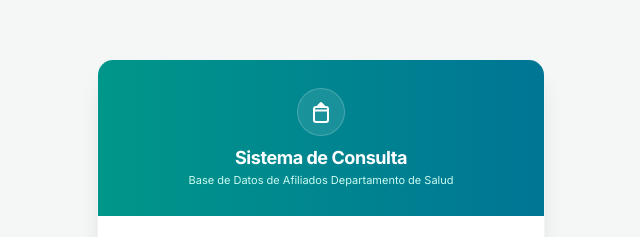
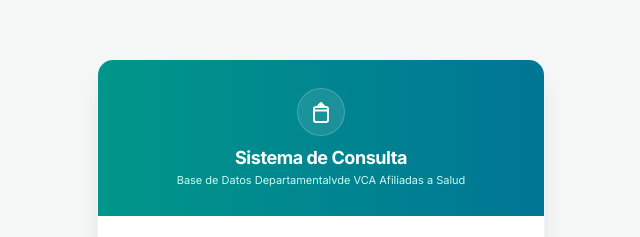
Before and after one commit to Shey2095/consulta-vca-amazonas, a plain HTML site: page index.html in a window 1280 px wide. Shown: the part 119-356 px from the top of the page, 319-959 px from the left. Drawn offline with nearby package versions, Linux system fonts and the light colour scheme.

Commit message:
Update index.html

```diff
--- a/index.html
+++ b/index.html
@@ -21,7 +21,7 @@
                 </svg>
             </div>
             <h1 class="text-lg font-bold tracking-tight">Sistema de Consulta</h1>
-            <p class="text-[11px] text-teal-100">Base de Datos de Afiliados Departamento de Salud</p>
+            <p class="text-[11px] text-teal-100">Base de Datos Departamentalvde VCA Afiliadas a Salud</p>
         </div>
 
         <!-- Cuerpo -->
```
